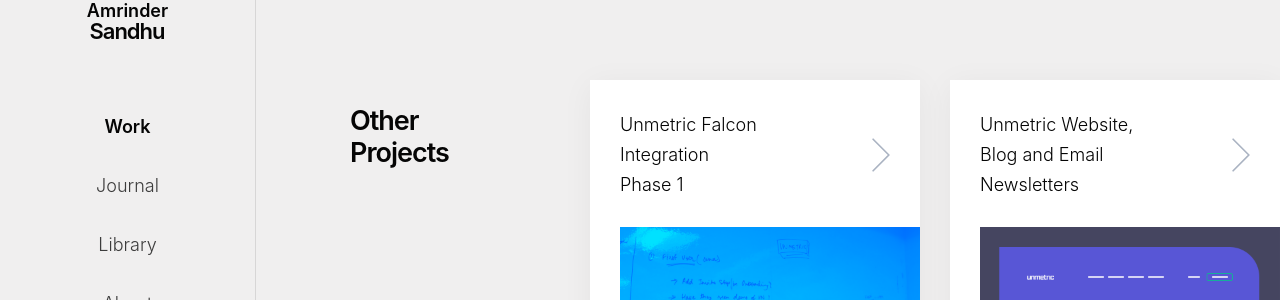
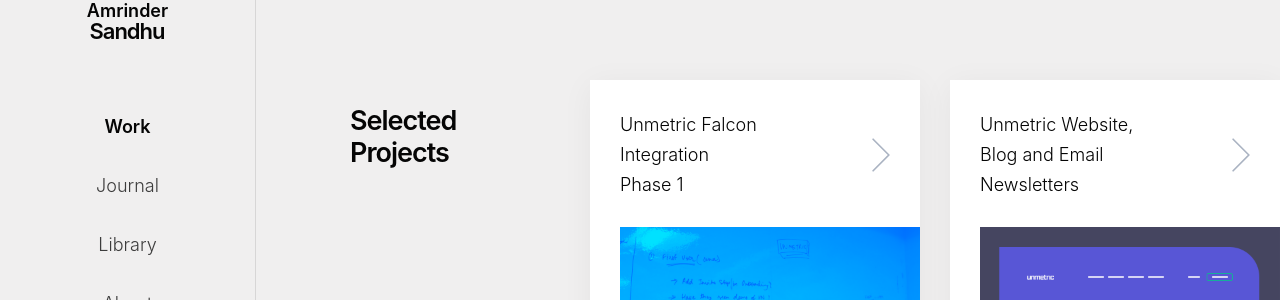
Before and after one commit to harjotgrewal/amrindersandhu, a Jekyll site: the page built from index.html, in a window 1280 px wide and 900 px high, scrolled down 2737 px. Shown: the part 156-456 px from the top of the window. Built offline with Jekyll 4.4.1, drawn with Linux system fonts in a browser that asks for light colours; grey boxes are pictures that could not be loaded.

Commit message:
[U][HTML] Copy change

```diff
--- a/index.html
+++ b/index.html
@@ -138,7 +138,7 @@
 
     <!-- PROJECTS SECTION -->
     <section class="u-space_below--most">
-        <h2 class="l-span_2 u-space_above">Other <i class="u-break_line--hd"></i>Projects</h2>
+        <h2 class="l-span_2 u-space_above">Selected <i class="u-break_line--hd"></i>Projects</h2>
 
 
         <div class="c-media c-media--prj l-span_3 u-space_below">
```
Also changed, not shown: 1 other file.
